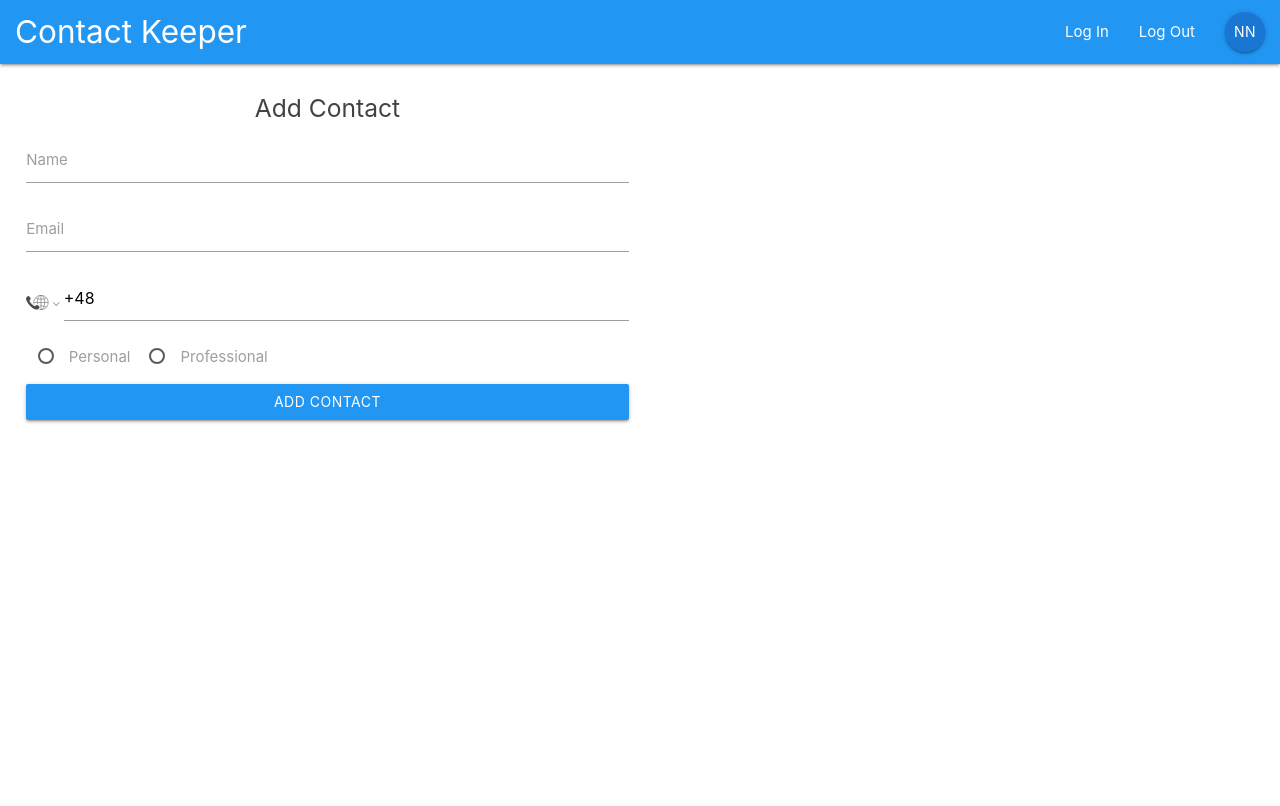
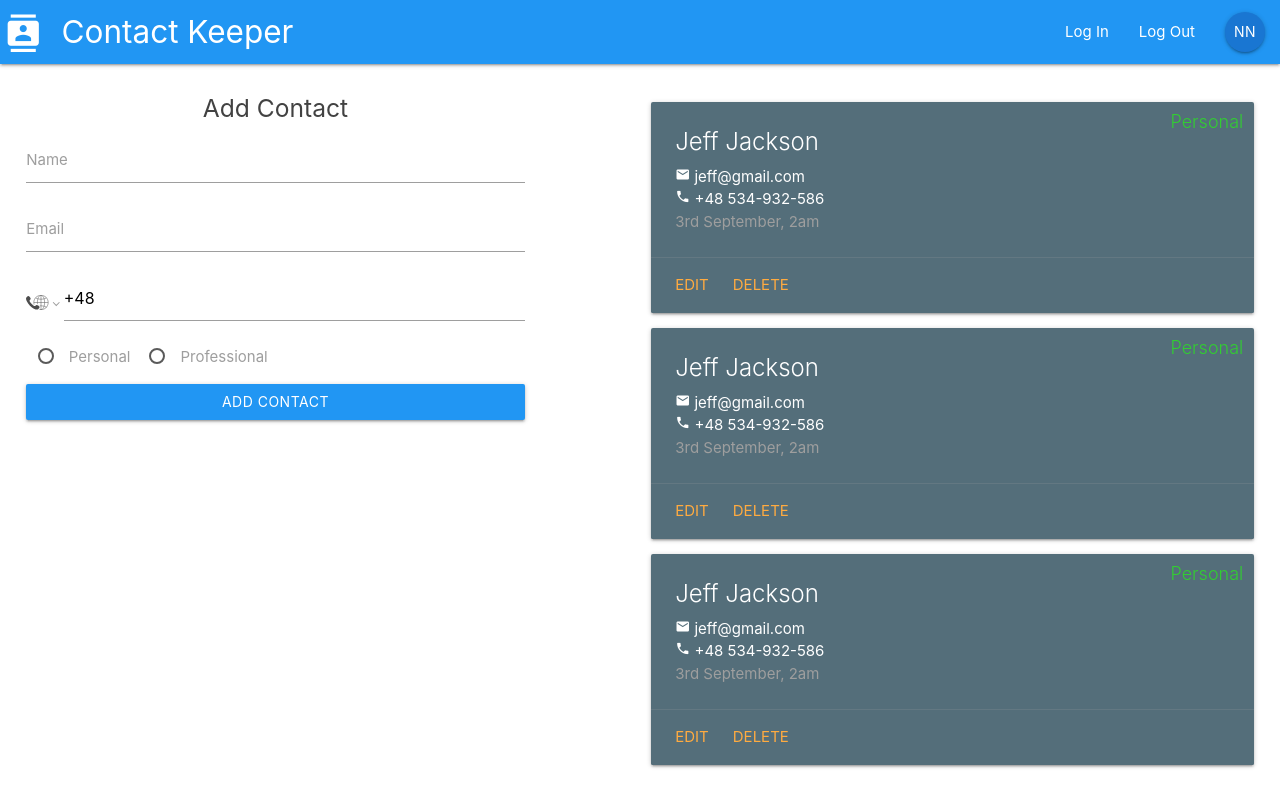
Before and after one commit to BartoszTermena/Contact-Keeper_ReactJS, a React (Create React App) app: page / in a window 1280 px wide. Shown: the top 806 px of the page. Built offline with nearby package versions, Linux system fonts and the light colour scheme.

Commit message:
worked on css materialize view, contact list, form contact, navbar logo

```diff
--- a/public/index.html
+++ b/public/index.html
@@ -9,6 +9,11 @@
       rel="stylesheet"
       href="https://cdnjs.cloudflare.com/ajax/libs/materialize/1.0.0-beta/css/materialize.min.css"
     />
+    <link
+      href="https://fonts.googleapis.com/icon?family=Material+Icons"
+      rel="stylesheet"
+    />
+
     <link rel="manifest" href="%PUBLIC_URL%/manifest.json" />
 
     <title>React App</title>
--- a/src/components/dashboard/Contacts.js
+++ b/src/components/dashboard/Contacts.js
@@ -1,7 +1,69 @@
 import React from "react";
 
 const Contacts = () => {
-  return <div />;
+  return (
+    <div className="contact-list section">
+      <div class="card blue-grey darken-1">
+        <div className="card-content white-text">
+          <span className="card-title">
+            Jeff Jackson
+            <span className="card-status">personal</span>
+          </span>
+          <p>
+            <i className="tiny material-icons">email</i> jeff@gmail.com
+          </p>
+          <p>
+            <i className="tiny material-icons">local_phone</i> +48 534-932-586
+          </p>
+          <p className="grey-text">3rd September, 2am</p>
+        </div>
+        <div class="card-action">
+          <a href="#">Edit</a>
+          <a href="#">Delete</a>
+        </div>
+      </div>
+
+      <div class="card blue-grey darken-1">
+        <div className="card-content white-text">
+          <span className="card-title">
+            Jeff Jackson
+            <span className="card-status">personal</span>
+          </span>
+          <p>
+            <i className="tiny material-icons">email</i> jeff@gmail.com
+          </p>
+          <p>
+            <i className="tiny material-icons">local_phone</i> +48 534-932-586
+          </p>
+          <p className="grey-text">3rd September, 2am</p>
+        </div>
+        <div class="card-action">
+          <a href="#">Edit</a>
+          <a href="#">Delete</a>
+        </div>
+      </div>
+
+      <div class="card blue-grey darken-1">
+        <div className="card-content white-text">
+          <span className="card-title">
+            Jeff Jackson
+            <span className="card-status">personal</span>
+          </span>
+          <p>
+            <i className="tiny material-icons">email</i> jeff@gmail.com
+          </p>
+          <p>
+            <i className="tiny material-icons">local_phone</i> +48 534-932-586
+          </p>
+          <p className="grey-text">3rd September, 2am</p>
+        </div>
+        <div class="card-action">
+          <a href="#">Edit</a>
+          <a href="#">Delete</a>
+        </div>
+      </div>
+    </div>
+  );
 };
 
 export default Contacts;
--- a/src/components/dashboard/Dashboard.js
+++ b/src/components/dashboard/Dashboard.js
@@ -6,10 +6,10 @@ const Dashboard = () => {
   return (
     <Fragment>
       <div className="row dashboard">
-        <div className="col s12 m6">
+        <div className="col s12 m5">
           <FormContact />
         </div>
-        <div className="col s12 m5 offset-m1">
+        <div className="col s12 m6 offset-m1">
           <Contacts />
         </div>
       </div>
--- a/src/components/dashboard/FormContact.js
+++ b/src/components/dashboard/FormContact.js
@@ -10,7 +10,13 @@ const FormContact = () => {
 
   const onSubmit = e => {
     e.preventDefault();
-    console.log(name, email, phone, radio);
+    const contact = {
+      name: name,
+      email: email,
+      phone: phone,
+      radio: radio
+    };
+    console.log(contact);
   };
   return (
     <div>
@@ -18,11 +24,19 @@ const FormContact = () => {
         <h5 className="grey-text text-darken-3 center">Add Contact</h5>
         <div className="input-field">
           <label htmlFor="name">Name</label>
-          <input type="text" id="name" />
+          <input
+            type="text"
+            id="name"
+            onChange={name => setName(name.target.value)}
+          />
         </div>
         <div className="input-field">
           <label htmlFor="email">Email</label>
-          <input type="email" id="email" />
+          <input
+            type="email"
+            id="email"
+            onChange={email => setEmail(email.target.value)}
+          />
         </div>
         <div className="input-field">
           <PhoneInput
@@ -35,18 +49,30 @@ const FormContact = () => {
         <div className="input-field">
           <div>
             <label className="radio-btn">
-              <input className="with-gap" name="group1" type="radio" />
+              <input
+                className="with-gap"
+                name="group1"
+                type="radio"
+                onChange={() => setRadio("Personal")}
+              />
               <span>Personal</span>
             </label>
 
             <label className="radio-btn">
-              <input className="with-gap" name="group1" type="radio" />
+              <input
+                className="with-gap"
+                name="group1"
+                type="radio"
+                onChange={() => setRadio("Professional")}
+              />
               <span>Professional</span>
             </label>
           </div>
         </div>
         <div className="input-field center">
-          <button className="btn blue">Add Contact</button>
+          <button className="btn blue" onClick={onSubmit}>
+            Add Contact
+          </button>
         </div>
       </form>
     </div>
--- a/src/components/layout/Nav.js
+++ b/src/components/layout/Nav.js
@@ -7,7 +7,7 @@ const Nav = () => {
   return (
     <nav className="nav-wrapper blue">
       <Link to="/" className="brand-logo left">
-        <i className="fas fa-id-card-alt" />
+        <i className="material-icons logo-icon">contacts</i>
         Contact Keeper
       </Link>
       <SignedInLink />
--- a/src/index.css
+++ b/src/index.css
@@ -21,3 +21,16 @@ code {
 .radio-btn {
   padding: 0.5rem 0.5rem;
 }
+.card-status {
+  color: #32cd32;
+  text-transform: capitalize;
+  position: absolute;
+  top: 0;
+  right: 0;
+  padding: 0.3rem 0.7rem;
+  font-size: 1.2rem;
+}
+.logo-icon {
+  padding: 0.3rem;
+  font-size: 2.5rem !important;
+}
```
